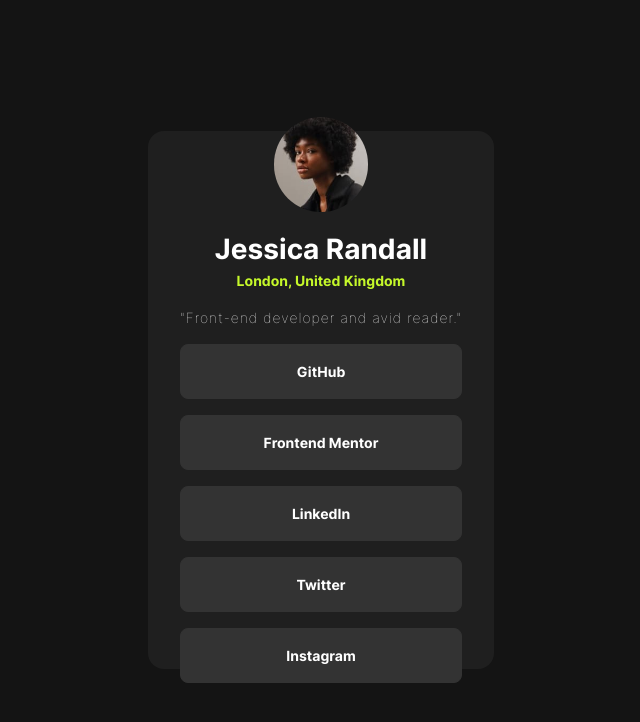
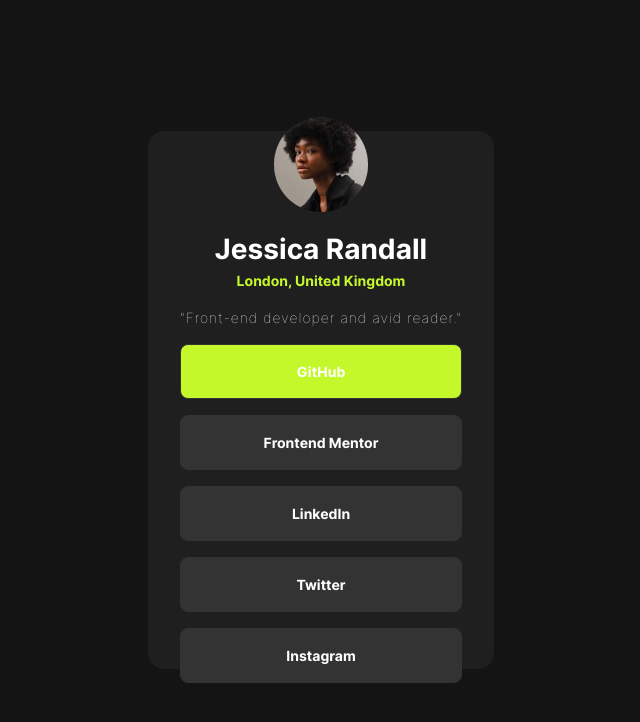
Before and after one commit to devindubin/frontend-mentor-social-links-profile, a website: page index.html in a window 1280 px wide. In both pictures the pointer is over the link "GitHub". Shown: the whole page, without its empty margins (319-959 px from the left). Drawn offline with Linux system fonts and the light colour scheme.

Commit message:
add hover styling for the links

```diff
--- a/css/styles.css
+++ b/css/styles.css
@@ -124,6 +124,10 @@
   text-decoration: none;
 }
 
+.socials:hover {
+  background-color: var(--hsl-location-color);
+}
+
 .tag {
   letter-spacing: 1px;
   font-weight: 100;
```
